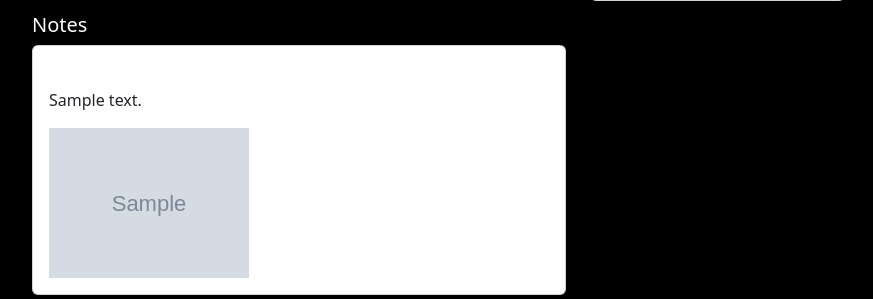
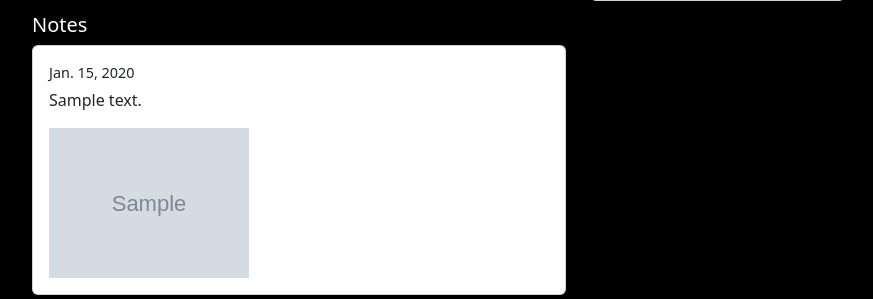
Before and after one commit to hoppsikCZ/ZahradkaWeb, a Django app: page /gardening/gardens/1/ in a window 1280 px wide. Shown: the part 515-814 px from the top of the page, without its empty margins (341-1214 px from the left). Run offline with Django 5.2, Linux system fonts and the light colour scheme; a user stored in the database is signed in; tables that the repository leaves empty hold one stand-in row (values such as "Sample post"); grey boxes marked "Sample" are stand-in pictures; some libraries are stand-ins or nearby versions.

Commit message:
Update garden_detail.html

```diff
--- a/gardening/templates/gardens/garden_detail.html
+++ b/gardening/templates/gardens/garden_detail.html
@@ -59,7 +59,7 @@
                 {% for note in notes %}
                     <div class="card mb-2">
                         <div class="card-body">
-                            <div class="mb-1 text-white" style="font-size: 0.9em;">
+                            <div class="mb-1 text-mute" style="font-size: 0.9em;">
                                 {{ note.date }}
                             </div>
                             <div>{{ note.content|linebreaks }}</div>
```
